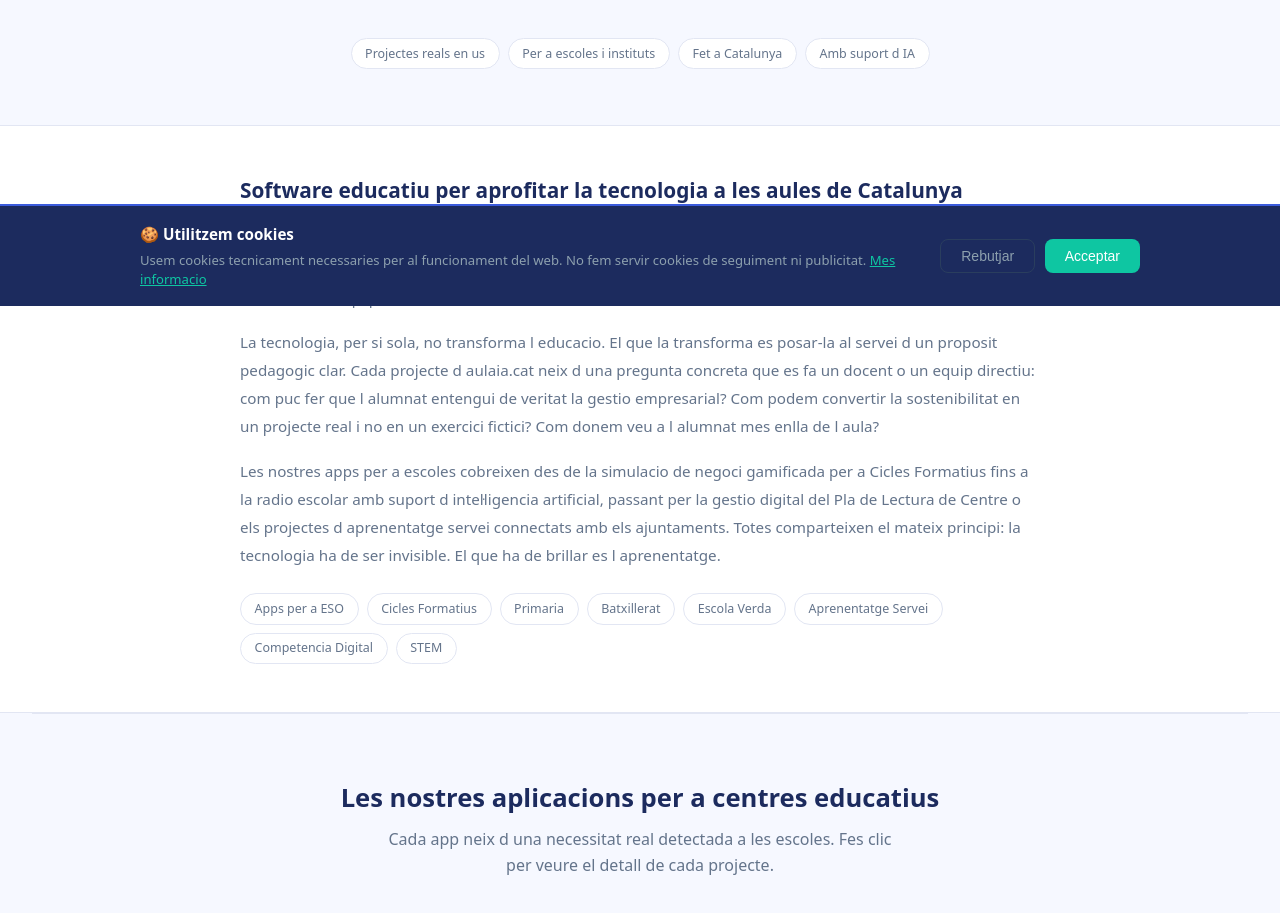
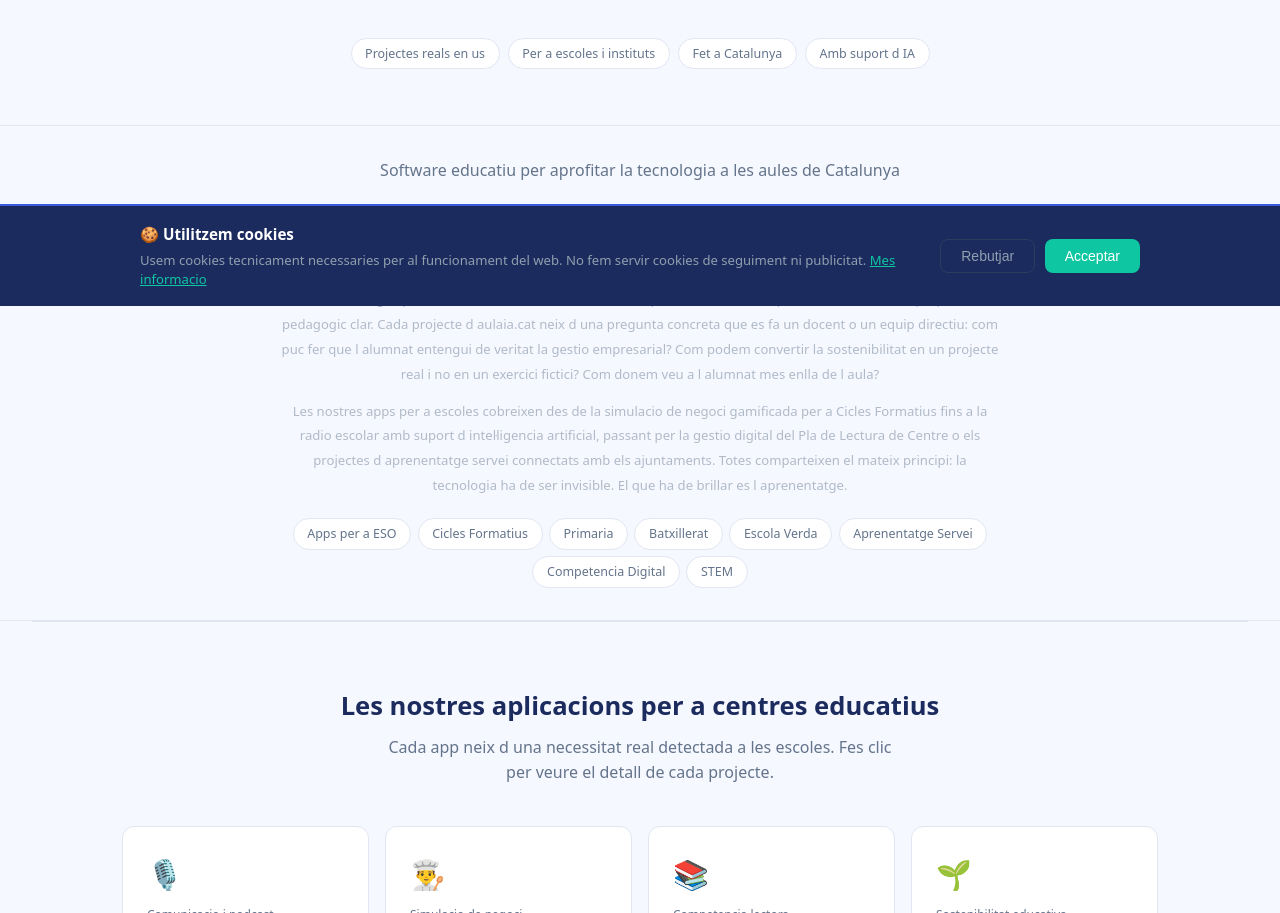
Before and after one commit to MYfabio/aulaia-cat, a Next.js app: page / in a window 1280 px wide. Shown: the part 494-1407 px from the top of the page. Built offline with nearby package versions, Linux system fonts and the light colour scheme.

Commit message:
seo: seccio SEO centrada i discreta

```diff
--- a/app/globals.css
+++ b/app/globals.css
@@ -106,11 +106,11 @@ a { color: inherit; text-decoration: none; }
   .landing { padding:2rem 1.25rem; }
 }
 
-.seo-intro { background: var(--surface); border-top: 1px solid var(--border); border-bottom: 1px solid var(--border); padding: 3rem 2rem; }
-.seo-intro-inner { max-width: 800px; margin: 0 auto; }
-.seo-intro h2 { font-size: 1.3rem; font-weight: 600; color: var(--navy); margin-bottom: 1.25rem; }
-.seo-intro p { font-size: 0.95rem; color: var(--muted); line-height: 1.85; margin-bottom: 1rem; }
-.seo-intro-tags { display: flex; gap: 0.5rem; flex-wrap: wrap; margin-top: 1.5rem; }
+.seo-intro { background: var(--bg); border-top: 1px solid var(--border); border-bottom: 1px solid var(--border); padding: 2rem 2rem; }
+.seo-intro-inner { max-width: 720px; margin: 0 auto; text-align: center; }
+.seo-intro h2 { font-size: 1rem; font-weight: 500; color: var(--muted); margin-bottom: 1rem; }
+.seo-intro p { font-size: 0.82rem; color: var(--border-accent); line-height: 1.9; margin-bottom: 0.75rem; color: #B0BAC8; }
+.seo-intro-tags { display: flex; gap: 0.4rem; flex-wrap: wrap; margin-top: 1.25rem; justify-content: center; }
 .seo-text { font-size: 0.92rem; color: var(--muted); line-height: 1.85; margin-bottom: 2rem; border-left: 3px solid var(--border-accent); padding-left: 1.25rem; }
 
 .cookie-banner { position:fixed; bottom:0; left:0; right:0; z-index:999; padding:1rem 1.5rem; background:var(--navy); border-top:2px solid var(--blue); }
```
